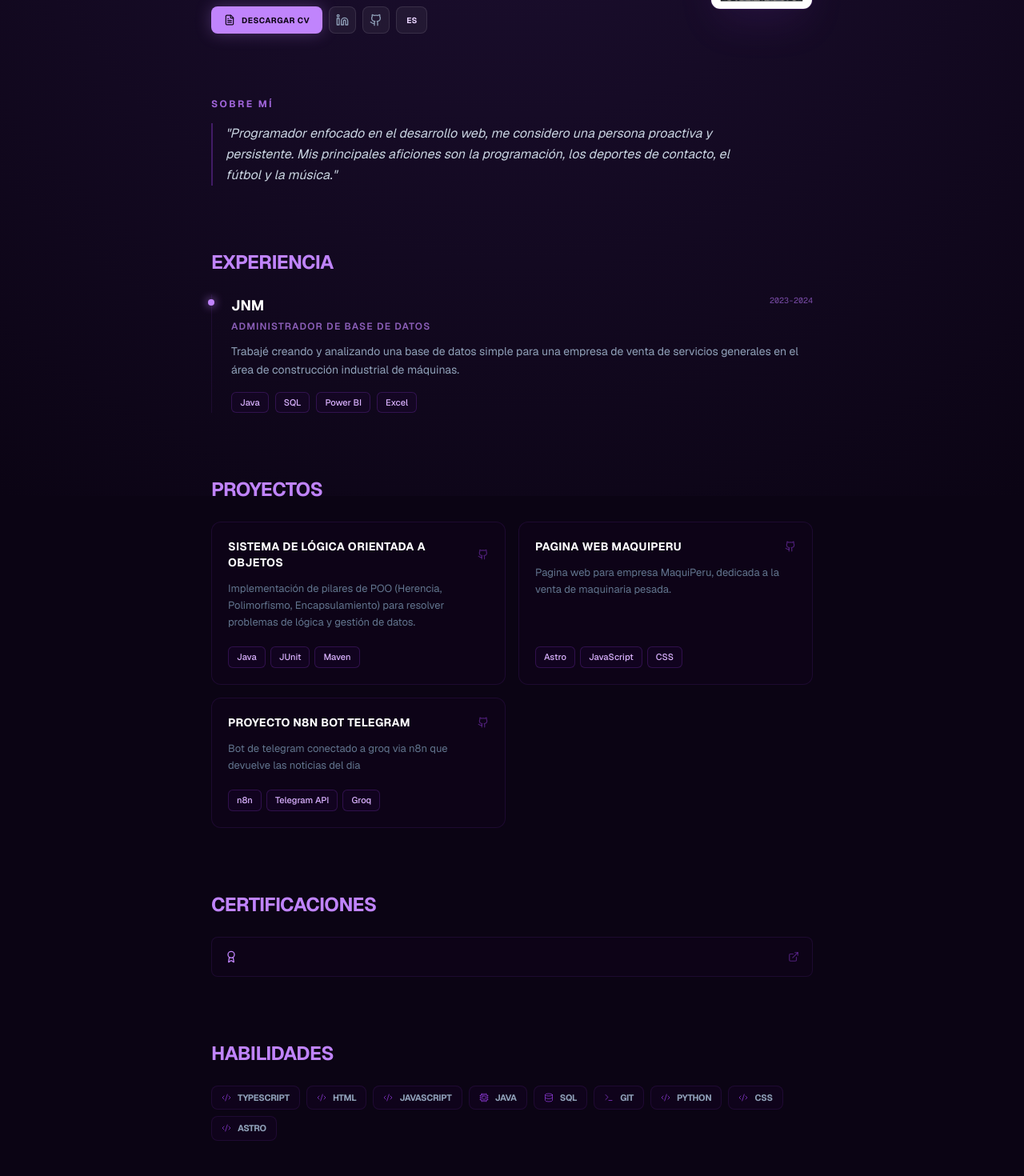
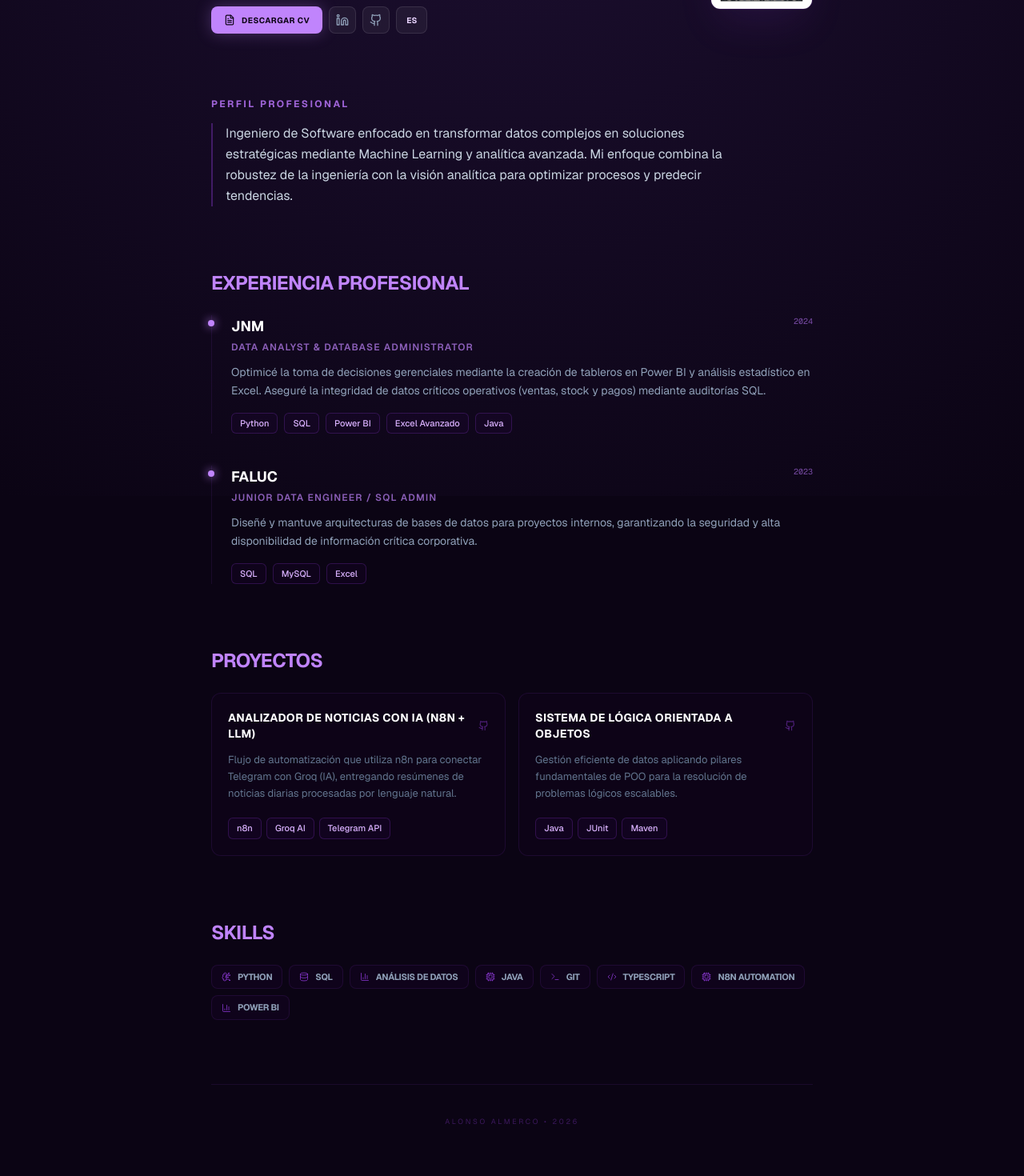
Before and after one commit to alonsolmz/mi-portafolio-lmz, a Next.js app: page / in a window 1280 px wide. Shown: the part 180-1650 px from the top of the page at 80% size. Built offline with nearby package versions, Linux system fonts and the light colour scheme.

Commit message:
cambio de porta

```diff
--- a/app/page.tsx
+++ b/app/page.tsx
@@ -3,64 +3,64 @@
 import { useState } from "react";
 import {
   Linkedin, Github, FileText, MapPin,
-  ExternalLink, Award, Code2, Terminal, Database, Cpu, Globe
+  ExternalLink, Award, Code2, Terminal, Database, Cpu, BrainCircuit, BarChart3
 } from "lucide-react";
 
 const DATA = {
   nombre: "Alonso Almerco Ramirez",
   ubicacion: "Lima, Perú",
   sobre_mi: {
-    es: "Programador enfocado en el desarrollo web, me considero una persona proactiva y persistente. Mis principales aficiones son la programación, los deportes de contacto, el fútbol y la música.",
-    en: "I'm a programmer focused on web development, and I consider myself a proactive and persistent person. My main hobbies are programming, contact sports, soccer, and music."
+    es: "Ingeniero de Software enfocado en transformar datos complejos en soluciones estratégicas mediante Machine Learning y analítica avanzada. Mi enfoque combina la robustez de la ingeniería con la visión analítica para optimizar procesos y predecir tendencias.",
+    en: "Software Engineer focused on transforming complex data into strategic solutions through Machine Learning and advanced analytics. My approach combines engineering robustness with analytical vision to optimize processes and predict trends."
   },
   experiencia: [
     {
       empresa: "JNM",
-      puesto: "Administrador de Base de Datos",
-      periodo: "2023-2024",
-      desc: "Trabajé creando y analizando una base de datos simple para una empresa de venta de servicios generales en el área de construcción industrial de máquinas.",
-      tech: ["Java", "SQL", "Power BI", "Excel"]
+      puesto: "Data Analyst & Database Administrator",
+      periodo: "2024",
+      desc: "Optimicé la toma de decisiones gerenciales mediante la creación de tableros en Power BI y análisis estadístico en Excel. Aseguré la integridad de datos críticos operativos (ventas, stock y pagos) mediante auditorías SQL.",
+      tech: ["Python", "SQL", "Power BI", "Excel Avanzado", "Java"]
+    },
+    {
+      empresa: "FALUC",
+      puesto: "Junior Data Engineer / SQL Admin",
+      periodo: "2023",
+      desc: "Diseñé y mantuve arquitecturas de bases de datos para proyectos internos, garantizando la seguridad y alta disponibilidad de información crítica corporativa.",
+      tech: ["SQL", "MySQL", "Excel"]
     },
   ],
   proyectos: [
     {
+      titulo: "Analizador de Noticias con IA (n8n + LLM)",
+      link: "https://github.com/alonsolmz/n8n-bot-noticias",
+      desc: "Flujo de automatización que utiliza n8n para conectar Telegram con Groq (IA), entregando resúmenes de noticias diarias procesadas por lenguaje natural.",
+      tech: ["n8n", "Groq AI", "Telegram API"]
+    },
+    {
       titulo: "Sistema de Lógica Orientada a Objetos",
       link: "https://github.com/alonsolmz/java-opp-core",
-      desc: "Implementación de pilares de POO (Herencia, Polimorfismo, Encapsulamiento) para resolver problemas de lógica y gestión de datos.",
+      desc: "Gestión eficiente de datos aplicando pilares fundamentales de POO para la resolución de problemas lógicos escalables.",
       tech: ["Java", "JUnit","Maven"]
-    },
-     {
-      titulo: "Pagina Web MaquiPeru",
-      link: "https://github.com/alonsolmz/pagewebmaquiperu",
-      desc: "Pagina web para empresa MaquiPeru, dedicada a la venta de maquinaria pesada.",
-      tech: ["Astro", "JavaScript","CSS"]
-    },
-    {
-      titulo: "Proyecto n8n bot telegram",
-      link: "https://github.com/alonsolmz/n8n-bot-noticias",
-      desc: "Bot de telegram conectado a groq via n8n que devuelve las noticias del dia"
-      , tech: ["n8n", "Telegram API", "Groq"]
     }
   ],
   certificaciones: [
-    { nombre: "", emisor: "", link: "" }
+    {}
   ],
   habilidades: [
+    { name: "Python", icon: <BrainCircuit size={12}/> },
+    { name: "SQL", icon: <Database size={12}/> },
+    { name: "Análisis de Datos", icon: <BarChart3 size={12}/> },
+    { name: "Java", icon: <Cpu size={12}/> },
+    { name: "Git", icon: <Terminal size={12}/> },
     { name: "TypeScript", icon: <Code2 size={12}/> },
-    { name: "HTML", icon: <Code2 size={12}/> },
-    { name: "JavaScript", icon: <Code2 size={12}/> },
-    { name: "Java", icon: <Cpu size={12}/> },
-    { name: "SQL", icon: <Database size={12}/> },
-    { name: "Git", icon: <Terminal size={12}/> },
-    { name: "Python", icon: <Code2 size={12}/> },
-    { name: "CSS", icon: <Code2 size={12}/> },
-    { name: "Astro", icon: <Code2 size={12}/> }
+    { name: "n8n Automation", icon: <Cpu size={12}/> },
+    { name: "Power BI", icon: <BarChart3 size={12}/> }
   ],
 };
 
 const translations = {
-  es: { role: "INGENIERO DE SOFTWARE", work: "EXPERIENCIA", projects: "PROYECTOS", skills: "HABILIDADES", certs: "CERTIFICACIONES", about: "SOBRE MÍ" },
-  en: { role: "SOFTWARE ENGINEER", work: "EXPERIENCE", projects: "PROJECTS", skills: "SKILLS", certs: "CERTIFICATIONS", about: "ABOUT ME" }
+  es: { role: "INGENIERO DE SOFTWARE | DATA ANALYST & ML SPECIALIST", work: "EXPERIENCIA PROFESIONAL", projects: "PROYECTOS", skills: "SKILLS", certs: "CERTIFICACIONES", about: "PERFIL PROFESIONAL" },
+  en: { role: "SOFTWARE ENGINEER | DATA ANALYST & ML SPECIALIST", work: "PROFESSIONAL EXPERIENCE", projects: "PROJECTS", skills: "TECHNICAL STACK", certs: "CERTIFICATIONS", about: "PROFESSIONAL PROFILE" }
 };
 
 export default function Home() {
@@ -75,7 +75,6 @@ export default function Home() {
 
   return (
     <div className="min-h-screen bg-[#0b0414] text-slate-400 font-sans selection:bg-purple-500/30 relative overflow-x-hidden">
-      {/* Fondo Amethyst */}
       <div className="fixed inset-0 bg-[radial-gradient(circle_at_50%_-20%,_#1e1033_0%,_#0b0414_100%)] pointer-events-none" />
 
       <main className="relative max-w-[800px] mx-auto px-6 py-16 space-y-20">
@@ -85,7 +84,7 @@ export default function Home() {
           <div className="flex-1 space-y-6">
             <div>
               <h1 className="text-4xl font-bold text-white tracking-tight mb-1 uppercase">{DATA.nombre}</h1>
-              <h2 className="text-[#c084fc] text-lg font-medium tracking-wide uppercase">{t.role}</h2>
+              <h2 className="text-[#c084fc] text-lg font-bold tracking-wide uppercase">{t.role}</h2>
               <div className="flex items-center gap-2 text-slate-500 text-xs mt-3 uppercase tracking-widest">
                 <MapPin size={14} className="text-purple-500/60" /> <span>{DATA.ubicacion}</span>
               </div>
@@ -94,7 +93,7 @@ export default function Home() {
             <div className="flex flex-wrap gap-2">
               <a href="/CV_Alonsolmz.pdf" target="_blank" rel="noopener noreferrer"
               className="flex items-center gap-2 px-4 py-2 bg-[#c084fc] text-[#0b0414] rounded-lg font-bold text-[10px] uppercase tracking-wider transition-all hover:bg-[#d8b4fe] hover:scale-105 shadow-[0_0_20px_rgba(192,132,252,0.3)]">
-              <FileText size={14} /> {lang === 'es' ? 'Descargar CV' : 'Download CV'}
+              <FileText size={14} /> {lang === 'es' ? 'Descargar CV' : 'Download Data CV'}
               </a>
               <div className="flex gap-2">
                 <a href="https://www.linkedin.com/in/alonso-almerco-27b8a1313/" target="_blank" rel="noopener noreferrer"
@@ -120,8 +119,8 @@ export default function Home() {
         {/* SOBRE MÍ */}
         <section className="space-y-4">
           <h3 className="text-xs font-bold text-purple-400/80 uppercase tracking-[0.2em]">{t.about}</h3>
-          <p className="text-md text-slate-300 leading-relaxed max-w-2xl italic border-l-2 border-purple-500/30 pl-4">
-            "{DATA.sobre_mi[lang]}"
+          <p className="text-md text-slate-300 leading-relaxed max-w-2xl border-l-2 border-purple-500/30 pl-4">
+            {DATA.sobre_mi[lang]}
           </p>
         </section>
 
@@ -154,13 +153,7 @@ export default function Home() {
               <div key={i} className="p-5 rounded-xl bg-purple-950/5 border border-purple-500/10 hover:border-purple-500/30 hover:bg-purple-950/10 transition-all flex flex-col justify-between h-full group">
                 <div>
                   <div className="flex justify-between items-center mb-3">
-            {}
-            <a
-              href={proy.link}
-              target="_blank"
-              rel="noopener noreferrer"
-              className="flex justify-between items-center w-full group/link"
-            >
+                    <a href={proy.link} target="_blank" rel="noopener noreferrer" className="flex justify-between items-center w-full group/link">
                       <h4 className="text-white text-sm font-bold uppercase tracking-wide group-hover/link:text-purple-300 transition-colors">
                         {proy.titulo}
                       </h4>
@@ -172,27 +165,6 @@ export default function Home() {
                 <div className="flex flex-wrap gap-1.5 mt-auto">
                   {proy.tech.map((t, j) => <TechTag key={j} name={t} />)}
                 </div>
-      </div>
-    ))}
-  </div>
-</section>
-
-        {/* CERTIFICACIONES */}
-        <section className="space-y-6">
-          <h3 className="text-2xl font-bold text-[#c084fc] uppercase tracking-tight">{t.certs}</h3>
-          <div className="flex flex-col gap-3">
-            {DATA.certificaciones.map((cert, i) => (
-              <div key={i} className="flex items-center justify-between p-4 rounded-lg bg-purple-950/5 border border-purple-500/10 hover:bg-purple-950/10 hover:border-purple-500/30 transition-all group">
-                <div className="flex items-center gap-3">
-                  <Award size={16} className="text-[#c084fc]" />
-                  <div>
-                    <h4 className="text-white font-bold text-xs uppercase group-hover:text-purple-200 transition-colors">{cert.nombre}</h4>
-                    <p className="text-[10px] text-purple-500/60 uppercase tracking-tighter">{cert.emisor}</p>
-                  </div>
-                </div>
-                <a href={cert.link} className="text-purple-500/40 hover:text-purple-300 transition-colors">
-                  <ExternalLink size={14} />
-                </a>
               </div>
             ))}
           </div>
@@ -212,7 +184,7 @@ export default function Home() {
         </section>
 
         <footer className="pt-10 border-t border-purple-500/10 text-center">
-          <p className="text-purple-500/30 text-[9px] uppercase tracking-[0.3em]">ALONSO ALMERCO • 2025</p>
+          <p className="text-purple-500/30 text-[9px] uppercase tracking-[0.3em]">ALONSO ALMERCO • {new Date().getFullYear()}</p>
         </footer>
       </main>
     </div>
```
Lines whose indentation alone changed are shown as unchanged.
